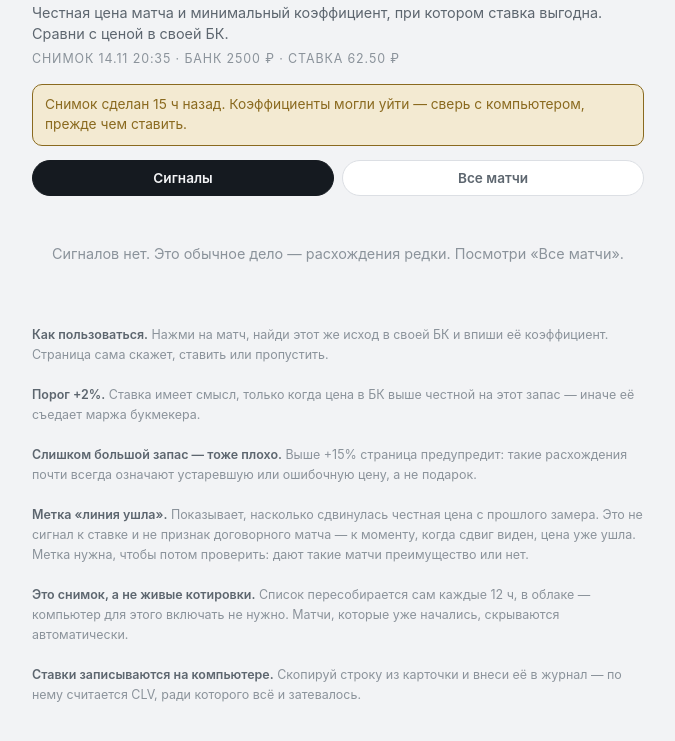
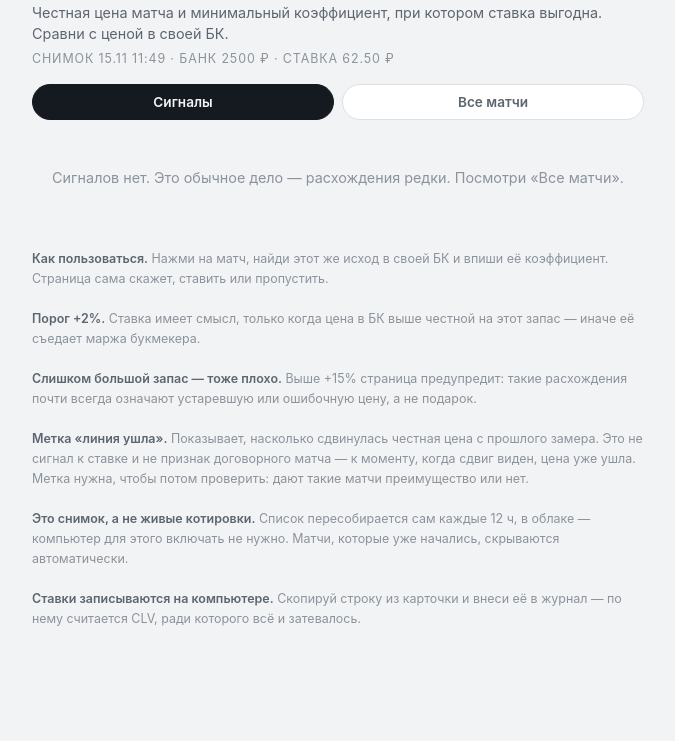
Before and after one commit to crazumov-creator/stavki-page, a plain HTML site: page index.html in a window 1280 px wide. Shown: the part 55-796 px from the top of the page, without its empty margins (302-977 px from the left). Drawn offline with Linux system fonts and the light colour scheme.

Commit message:
страница обновлена 2026-11-15 11:49

```diff
--- a/index.html
+++ b/index.html
@@ -134,7 +134,7 @@ footer b{color:var(--ink-dim); font-weight:600}
     <h1>Окно ставок</h1>
     <div class="sub">Честная цена матча и минимальный коэффициент, при котором
       ставка выгодна. Сравни с ценой в своей БК.</div>
-    <div class="stamp">снимок 14.11 20:35 &middot; банк 2500 ₽ &middot; ставка 62.50 ₽</div>
+    <div class="stamp">снимок 15.11 11:49 &middot; банк 2500 ₽ &middot; ставка 62.50 ₽</div>
   </header>
 
   <div class="stale" id="stale" style="display:none"></div>
@@ -167,7 +167,7 @@ footer b{color:var(--ink-dim); font-weight:600}
 </div>
 
 <script>
-const DATA = [{"t": "2026-11-14T23:30:00Z", "m": "Chapecoense - Vasco da Gama", "o": "Vasco da Gama", "f": 1.43, "p": 1.46, "s": 2.7, "l": "Бразилия", "r": "Pinnacle", "mv": 0, "mh": 33}, {"t": "2026-11-14T21:30:00Z", "m": "Mirassol - Atletico Mineiro", "o": "Mirassol", "f": 2.22, "p": 2.26, "s": -0.4, "l": "Бразилия", "r": "Pinnacle", "mv": -7, "mh": 46}, {"t": "2026-11-14T21:30:00Z", "m": "Mirassol - Atletico Mineiro", "o": "Draw", "f": 3.65, "p": 3.72, "s": -3.3, "l": "Бразилия", "r": "Pinnacle", "mv": 5, "mh": 46}, {"t": "2026-11-14T21:30:00Z", "m": "Mirassol - Atletico Mineiro", "o": "Atletico Mineiro", "f": 3.63, "p": 3.7, "s": -3.6, "l": "Бразилия", "r": "Pinnacle", "mv": 9, "mh": 46}, {"t": "2026-11-14T23:30:00Z", "m": "Chapecoense - Vasco da Gama", "o": "Draw", "f": 5.54, "p": 5.66, "s": -5.3, "l": "Бразилия", "r": "Pinnacle", "mv": 2, "mh": 33}], CFG = {"thr": 2.0, "thrMax": 15.0, "move": 8.0, "stake": 62.5, "built": 1794688521};
+const DATA = [], CFG = {"thr": 2.0, "thrMax": 15.0, "move": 8.0, "stake": 62.5, "built": 1794743395};
 const fmt = n => n.toFixed(2);
 
 function timeLabel(iso){
```
